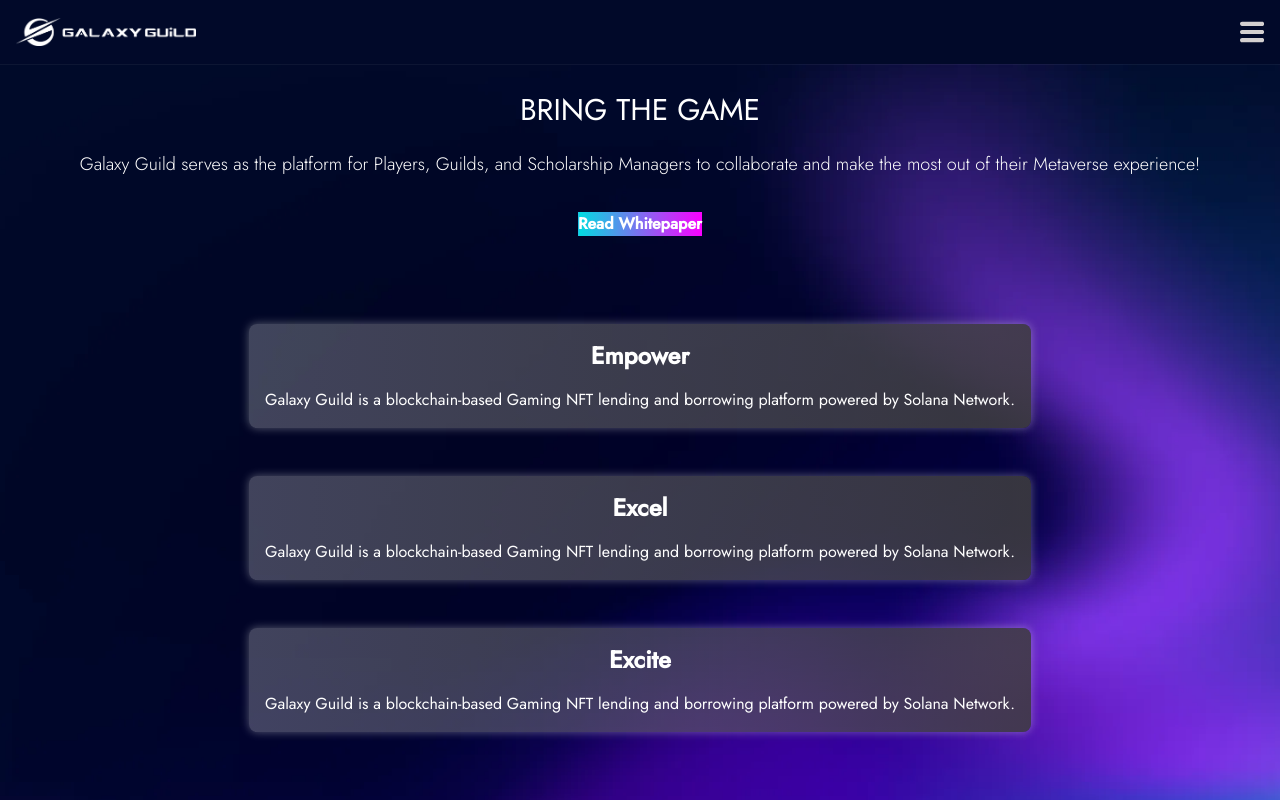
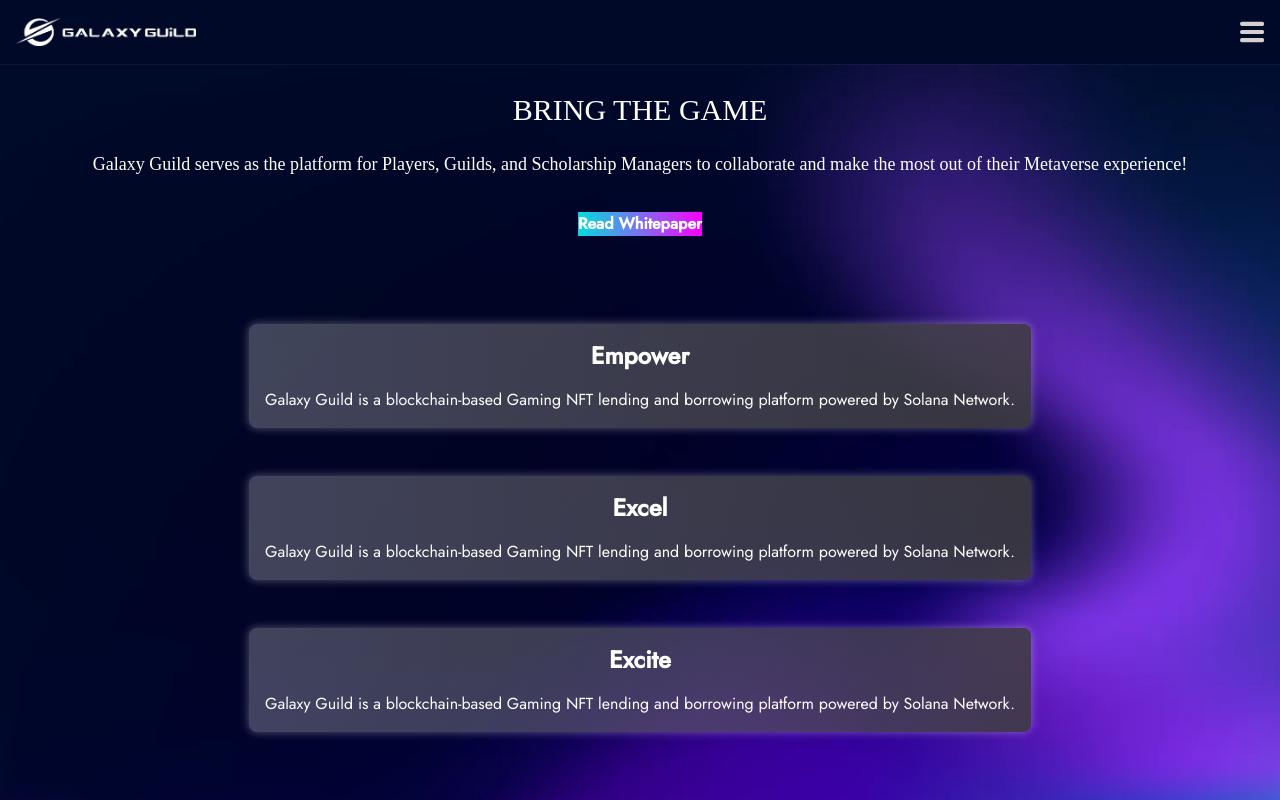
Before and after one commit to arogya01/galaxy-guild, a Next.js app: page / in a window 1280 px wide. Shown: the top 800 px of the page. Built offline with nearby package versions, Linux system fonts and the light colour scheme; a web font is replaced by a local one.

Commit message:
added and updated a few components

```diff
--- a/components/HeroSection.jsx
+++ b/components/HeroSection.jsx
@@ -28,8 +28,8 @@
         <BackgroundImg />
         <div className=" pb-16">
         <section className=" z-5 text-white p-8 text-center">
-        <h1 className='text-3xl leading-7 pb-6'>BRING THE GAME</h1>
-        <p className='font-extralight text-lg leading-8 '>Galaxy Guild serves as the platform for Players, Guilds, and Scholarship Managers to collaborate and make the most out of their Metaverse experience! </p>
+        <h1 className='text-3xl leading-7 pb-6 font-header'>BRING THE GAME</h1>
+        <p className='font-extralight text-lg leading-8 font-paraTwo'>Galaxy Guild serves as the platform for Players, Guilds, and Scholarship Managers to collaborate and make the most out of their Metaverse experience! </p>
         </section>
 
         <div className="grid place-content-center">
--- /dev/null
+++ b/components/Vision.jsx
@@ -0,0 +1,26 @@
+import Image from 'next/image';
+import Astro from '../public/vision/Astronaut.webp';
+import Rocket from '../public/vision/rocket.webp';
+
+export default function Vision() {
+  return (
+    <div className="bg-vision p-8 ">
+    <div>
+        <Image src={Rocket} alt="rocket" />
+        </div>
+    <Image src={Astro}  alt="astro"/>
+
+    <div className=" text-white ">
+
+      <h1 className="text-4xl pb-4 font-bold">Vision</h1>
+      <p className="text-xl ">
+        Galaxy Guild’s mission is to accelerate the transition of games towards
+        a decentralised future. Galaxy Guild is committed to enhancing the gamer
+        experience and continuously pushing the boundary between the real world
+        and Metaverse. By empowering players and investors towards an openly
+        accessible, independent and decentralised marketplace.
+      </p>
+    </div>
+    </div>
+  );
+}
```
Also changed, not shown: components/Navbar.jsx (+8 -15 lines).
